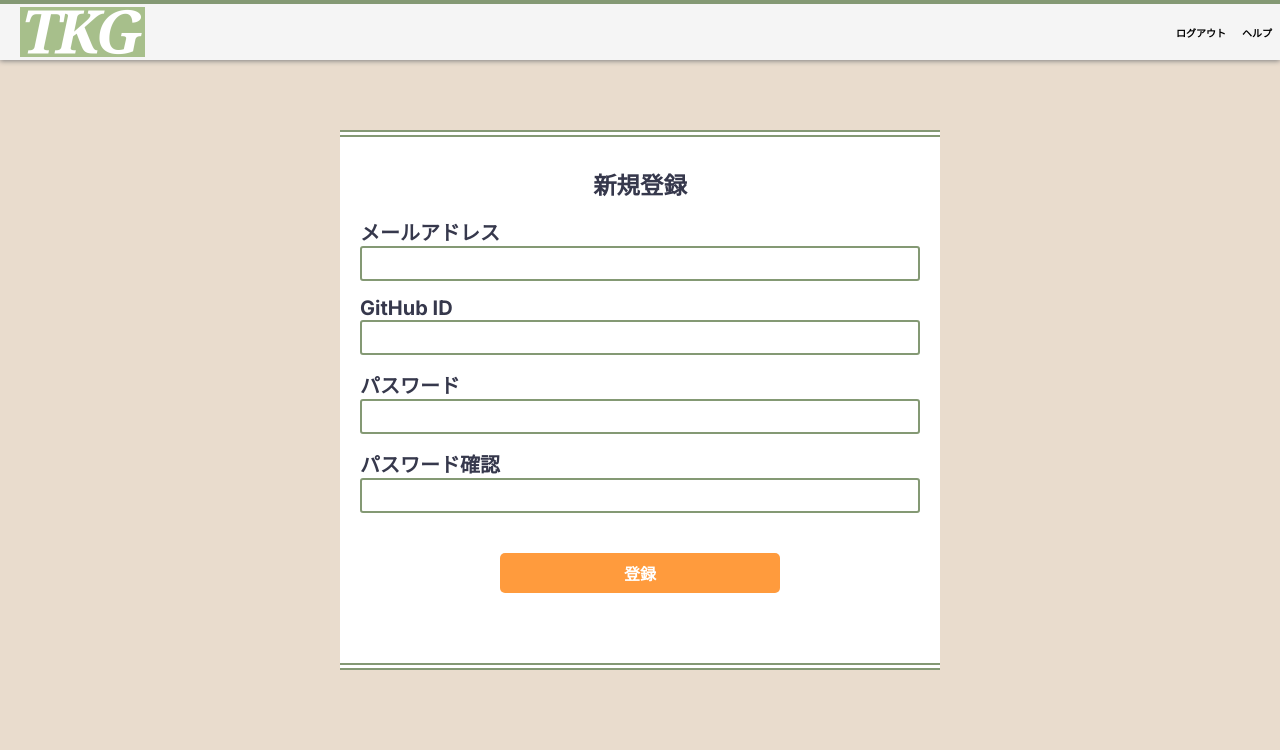
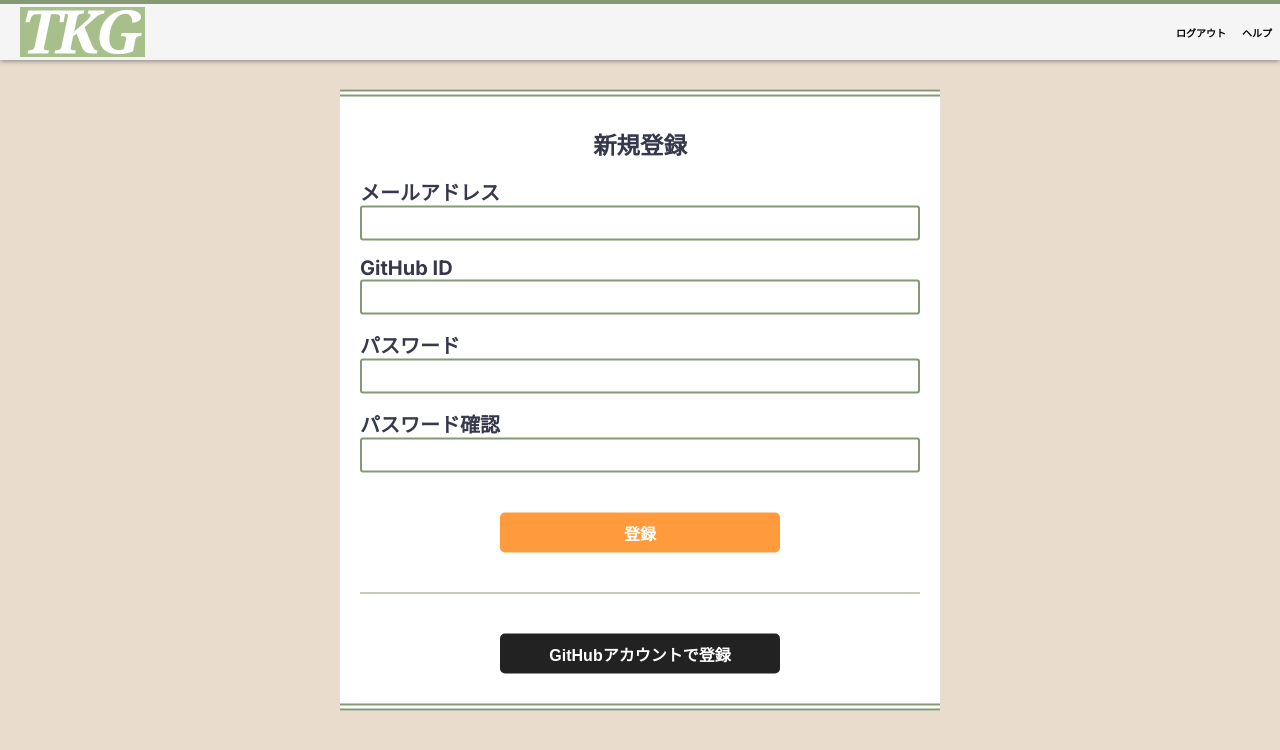
Before and after one commit to KakinokiKanta/tkg-frontend, a Next.js app: page /signUp in a window 1280 px wide. Shown: the top 750 px of the page. Built offline with nearby package versions, Linux system fonts and the light colour scheme.

Commit message:
add: とりあえずgithubアカウントで登録する用のボタンを配置

```diff
--- /dev/null
+++ b/src/app/(authentication)/signUp/_components/GithubOAuth/GithubOAuth.module.scss
@@ -0,0 +1,19 @@
+.registerContainer {
+  border-top: 1px solid var(--decorate-color);
+}
+
+.registerButton {
+  display: block;
+  width: 50%;
+  min-width: var(--button-min-width);
+  margin: 0 auto;
+  margin-top: 40px;
+  padding: 8px 0;
+  background-color: var(--github-color);
+  color: #fff;
+  font-weight: bold;
+  font-size: var(--font-size-button);
+  border: none;
+  border-radius: 5px;
+  cursor: pointer;
+}
--- /dev/null
+++ b/src/app/(authentication)/signUp/_components/GithubOAuth/index.tsx
@@ -0,0 +1,21 @@
+"use client";
+
+import { useRouter } from "next/navigation";
+import styles from "./GithubOAuth.module.scss";
+
+export const GithubOAuth = () => {
+  const router = useRouter();
+
+  const handleClick = () => {
+    //TODO: Githubで認証
+    console.log("githubでログイン");
+  };
+
+  return (
+    <div className={styles.registerContainer}>
+      <button onClick={handleClick} className={styles.registerButton}>
+        GitHubアカウントで登録
+      </button>
+    </div>
+  );
+};
--- a/src/app/(authentication)/signUp/page.tsx
+++ b/src/app/(authentication)/signUp/page.tsx
@@ -1,4 +1,5 @@
 import { Form } from "./_components/Form";
+import { GithubOAuth } from "./_components/GithubOAuth";
 import styles from "./signUp.module.scss";
 
 const SignUp = () => {
@@ -8,6 +9,7 @@ const SignUp = () => {
         <div className={styles.container}>
           <h3 className={styles.h3}>新規登録</h3>
           <Form />
+          <GithubOAuth />
         </div>
       </section>
     </main>
--- a/src/app/globals.scss
+++ b/src/app/globals.scss
@@ -7,6 +7,7 @@
   --font-color: #36384c;
   --login-color: #32cbdf;
   --register-color: #ff9b3d;
+  --github-color: #222;
 
   /* 数値定義 */
   --section-max-width: 600px;
```
